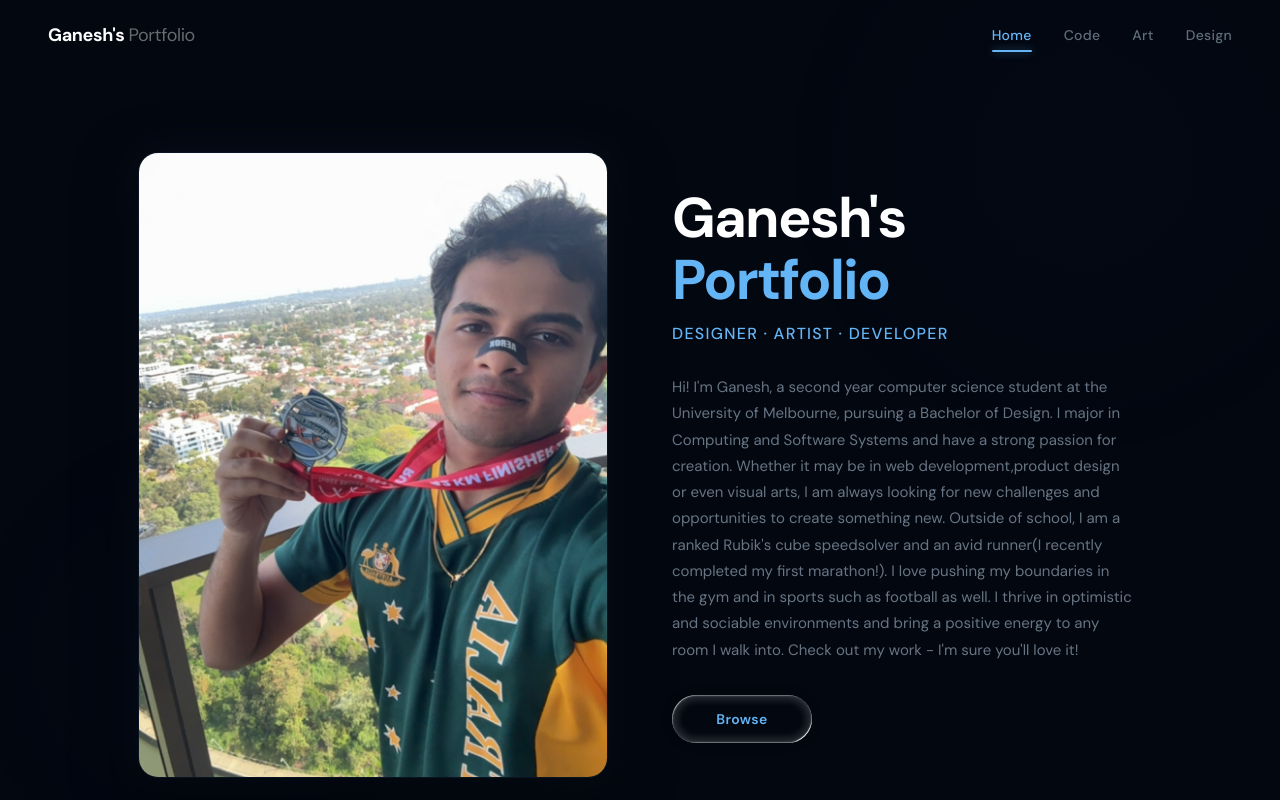
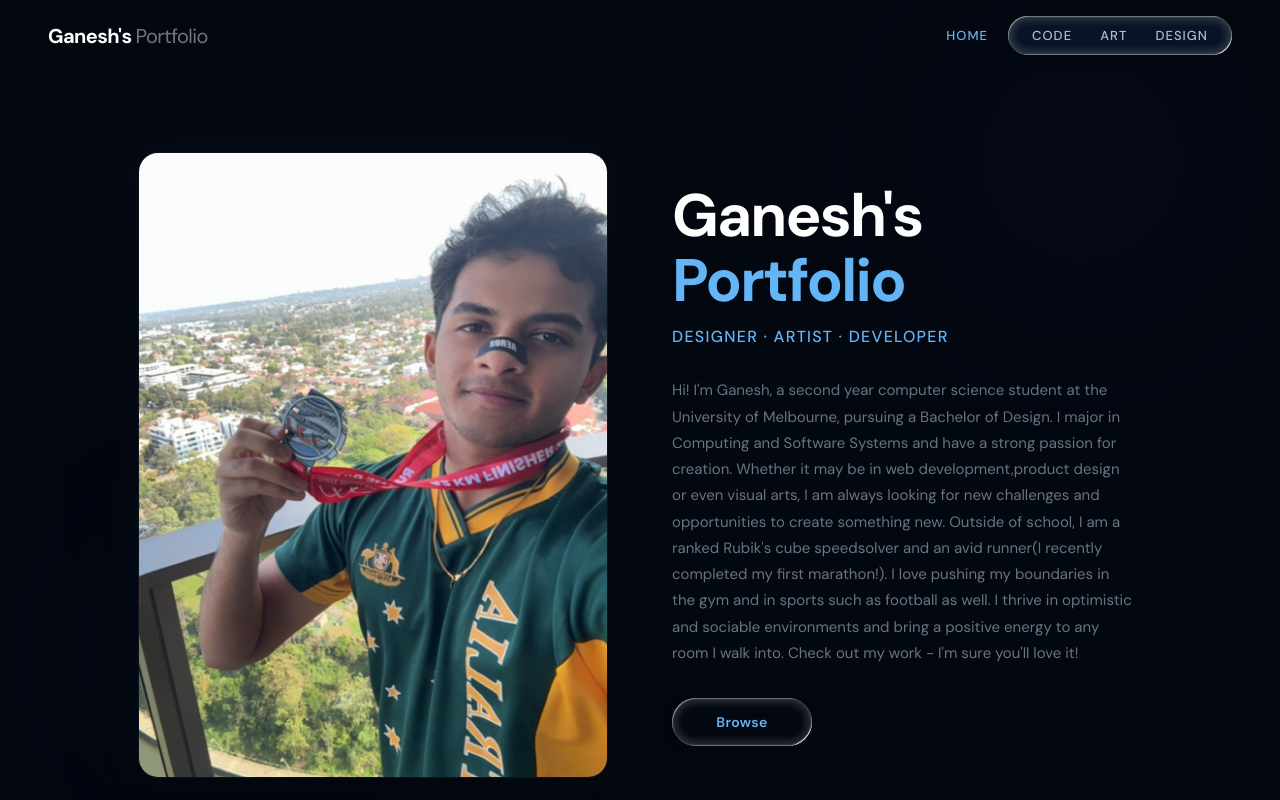
Before and after one commit to git-ganesh123/ganesh-portfolio, a React (Vite) app: page / in a window 1280 px wide. Shown: the top 800 px of the page. Built offline with nearby package versions, Linux system fonts and the light colour scheme.

Commit message:
aesthetic changes

```diff
--- a/src/App.jsx
+++ b/src/App.jsx
@@ -387,37 +387,82 @@ function Navbar({ currentPage, setCurrentPage }) {
     >
       <div
         onClick={() => setCurrentPage("home")}
-        style={{ cursor: "pointer", fontSize: 18, fontWeight: 700, letterSpacing: "-0.02em", color: "#fff" }}
+        style={{ cursor: "pointer", fontSize: 20, fontWeight: 700, letterSpacing: "-0.03em", color: "#fff" }}
       >
-        Ganesh's <span style={{ opacity: 0.4, fontWeight: 400 }}>Portfolio</span>
+        Ganesh's <span style={{ opacity: 0.45, fontWeight: 400 }}>Portfolio</span>
       </div>
-      <div style={{ display: "flex", gap: 32 }}>
-        {links.map((l) => (
-          <button
-            key={l.key}
-            onClick={() => setCurrentPage(l.key)}
+      <div
+        style={{
+          display: "flex",
+          alignItems: "center",
+          gap: 20,
+        }}
+      >
+        <button
+          onClick={() => setCurrentPage("home")}
+          style={{
+            background: "none",
+            border: "none",
+            cursor: "pointer",
+            color: currentPage === "home" ? "#64B5F6" : "rgba(136,153,170,0.75)",
+            fontSize: 13,
+            fontWeight: 500,
+            letterSpacing: "0.08em",
+            textTransform: "uppercase",
+          }}
+        >
+          Home
+        </button>
+        <div
+          style={{
+            position: "relative",
+            display: "inline-flex",
+            alignItems: "center",
+            justifyContent: "center",
+            gap: 16,
+            padding: "6px 18px",
+            borderRadius: 999,
+            color: "#64B5F6",
+            minWidth: 220,
+          }}
+        >
+          <div
+            className="absolute top-0 left-0 z-0 h-full w-full rounded-full"
             style={{
-              background: "none", border: "none", cursor: "pointer", position: "relative",
-              color: currentPage === l.key ? "#64B5F6" : "rgba(136,153,170,0.7)",
-              fontSize: 14, fontWeight: 500, letterSpacing: "0.02em", padding: "4px 0",
-              transition: "color 0.3s",
+              boxShadow:
+                "0 0 6px rgba(0,0,0,0.03), 0 2px 6px rgba(0,0,0,0.08), inset 3px 3px 0.5px -3.5px rgba(255,255,255,0.09), inset -3px -3px 0.5px -3.5px rgba(255,255,255,0.85), inset 1px 1px 1px -0.5px rgba(255,255,255,0.6), inset -1px -1px 1px -0.5px rgba(255,255,255,0.6), inset 0 0 6px 6px rgba(255,255,255,0.12), inset 0 0 2px 2px rgba(255,255,255,0.06), 0 0 12px rgba(0,0,0,0.15)",
             }}
-            onMouseEnter={(e) => { if (currentPage !== l.key) e.target.style.color = "#64B5F6"; }}
-            onMouseLeave={(e) => { if (currentPage !== l.key) e.target.style.color = "rgba(136,153,170,0.7)"; }}
-          >
-            {l.label}
-            {currentPage === l.key && (
-              <motion.div
-                layoutId="nav-underline"
+          />
+          <div
+            className="absolute top-0 left-0 isolate -z-10 h-full w-full overflow-hidden rounded-full"
+            style={{
+              backdropFilter: "blur(12px) saturate(1.4)",
+              background: "rgba(100,181,246,0.08)",
+            }}
+          />
+          {links
+            .filter((l) => l.key !== "home")
+            .map((l) => (
+              <button
+                key={l.key}
+                onClick={() => setCurrentPage(l.key)}
                 style={{
-                  position: "absolute", bottom: -2, left: 0, right: 0, height: 2,
-                  background: "#64B5F6", borderRadius: 1,
-                  boxShadow: "0 0 8px rgba(100,181,246,0.5)",
+                  background: "none",
+                  border: "none",
+                  cursor: "pointer",
+                  position: "relative",
+                  color: currentPage === l.key ? "#E3F2FD" : "rgba(197,218,242,0.86)",
+                  fontSize: 13,
+                  fontWeight: currentPage === l.key ? 600 : 500,
+                  letterSpacing: "0.08em",
+                  textTransform: "uppercase",
+                  padding: "4px 6px",
                 }}
-              />
-            )}
-          </button>
-        ))}
+              >
+                {l.label}
+              </button>
+            ))}
+        </div>
       </div>
     </motion.nav>
   );
@@ -586,7 +631,7 @@ function HomePage({ setCurrentPage }) {
           animate={{ opacity: 1, x: 0 }}
           transition={{ duration: 0.8, delay: 0.15, ease: [0.22, 1, 0.36, 1] }}
         >
-          <h1 style={{ fontSize: "clamp(36px,5vw,56px)", fontWeight: 700, color: "#fff", lineHeight: 1.1, margin: 0, letterSpacing: "-0.03em" }}>
+          <h1 style={{ fontSize: "clamp(40px,5.4vw,60px)", fontWeight: 700, color: "#fff", lineHeight: 1.08, margin: 0, letterSpacing: "-0.03em" }}>
             Ganesh's
             <br />
             <span style={{ color: "#64B5F6" }}>Portfolio</span>
@@ -726,7 +771,7 @@ function DesignPage() {
     <div style={{ minHeight: "100vh", paddingTop: 72 }}>
       <div style={{ maxWidth: 1100, margin: "0 auto", padding: "60px clamp(24px,5vw,48px) 40px" }}>
         <motion.div initial={{ opacity: 0, y: 20 }} animate={{ opacity: 1, y: 0 }} transition={{ duration: 0.5 }}>
-          <h1 style={{ fontSize: 36, fontWeight: 700, color: "#fff", letterSpacing: "-0.03em" }}>Design Projects</h1>
+          <h1 style={{ fontSize: 40, fontWeight: 700, color: "#fff", letterSpacing: "-0.03em" }}>Design Projects</h1>
           <p style={{ color: "rgba(136,153,170,0.65)", fontSize: 15, marginTop: 8 }}>Selected work across product, brand, and interface design.</p>
         </motion.div>
 
@@ -805,7 +850,7 @@ function ArtPage() {
     <div style={{ minHeight: "100vh", paddingTop: 72 }}>
       <div style={{ maxWidth: 1100, margin: "0 auto", padding: "60px clamp(24px,5vw,48px) 40px" }}>
         <motion.div initial={{ opacity: 0, y: 20 }} animate={{ opacity: 1, y: 0 }} transition={{ duration: 0.5 }}>
-          <h1 style={{ fontSize: 36, fontWeight: 700, color: "#fff", letterSpacing: "-0.03em" }}>Art Gallery</h1>
+          <h1 style={{ fontSize: 40, fontWeight: 700, color: "#fff", letterSpacing: "-0.03em" }}>Art Gallery</h1>
           <p style={{ color: "rgba(136,153,170,0.65)", fontSize: 15, marginTop: 8 }}>Digital paintings, concept art, and visual explorations.</p>
         </motion.div>
 
@@ -866,7 +911,7 @@ function CodePage() {
     <div style={{ minHeight: "100vh", paddingTop: 72 }}>
       <div style={{ maxWidth: 1100, margin: "0 auto", padding: "60px clamp(24px,5vw,48px) 40px" }}>
         <motion.div initial={{ opacity: 0, y: 20 }} animate={{ opacity: 1, y: 0 }} transition={{ duration: 0.5 }}>
-          <h1 style={{ fontSize: 36, fontWeight: 700, color: "#fff", letterSpacing: "-0.03em" }}>Code Projects</h1>
+          <h1 style={{ fontSize: 40, fontWeight: 700, color: "#fff", letterSpacing: "-0.03em" }}>Code Projects</h1>
           <p style={{ color: "rgba(136,153,170,0.65)", fontSize: 15, marginTop: 8 }}>Open source tools, creative experiments, and engineering work.</p>
         </motion.div>
 
```
